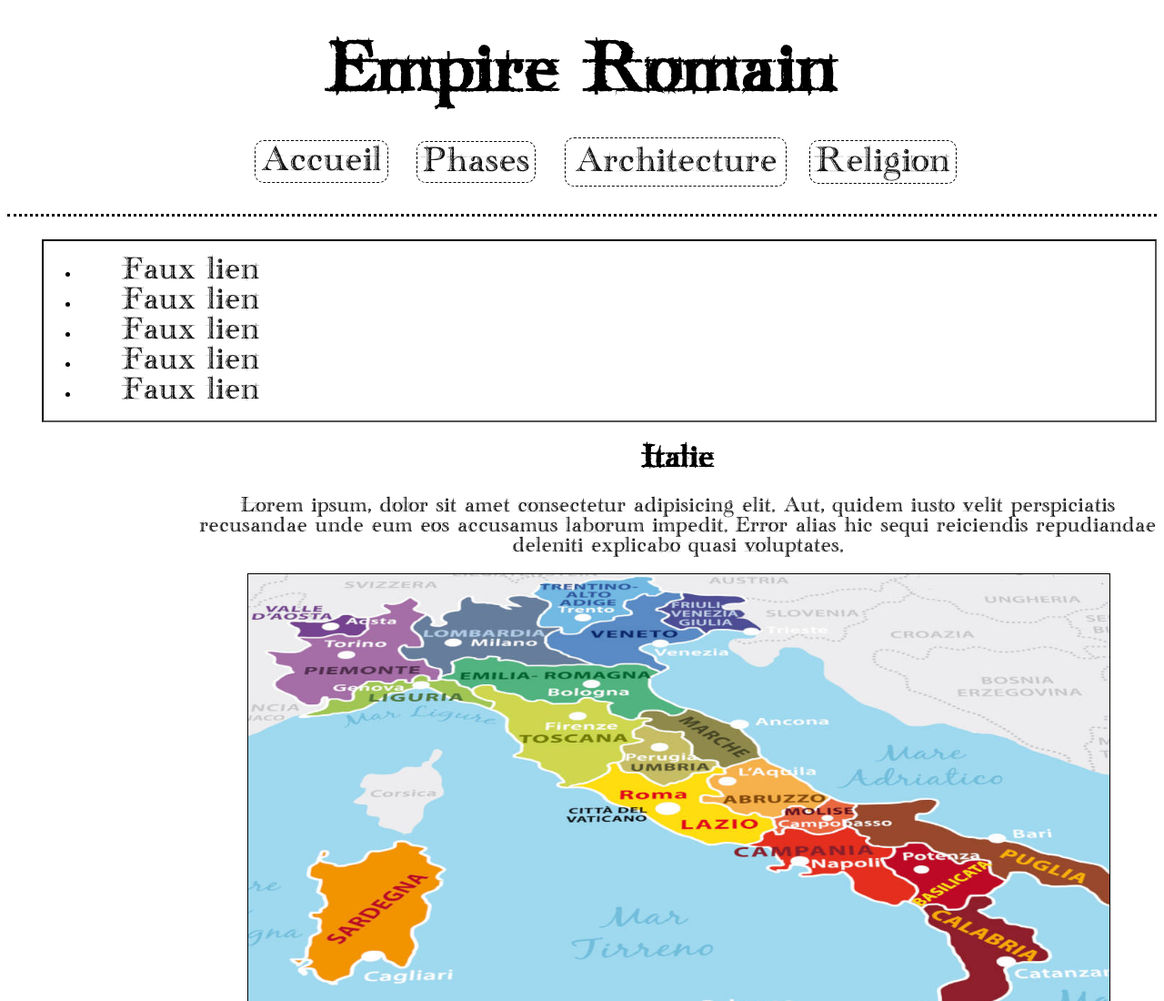
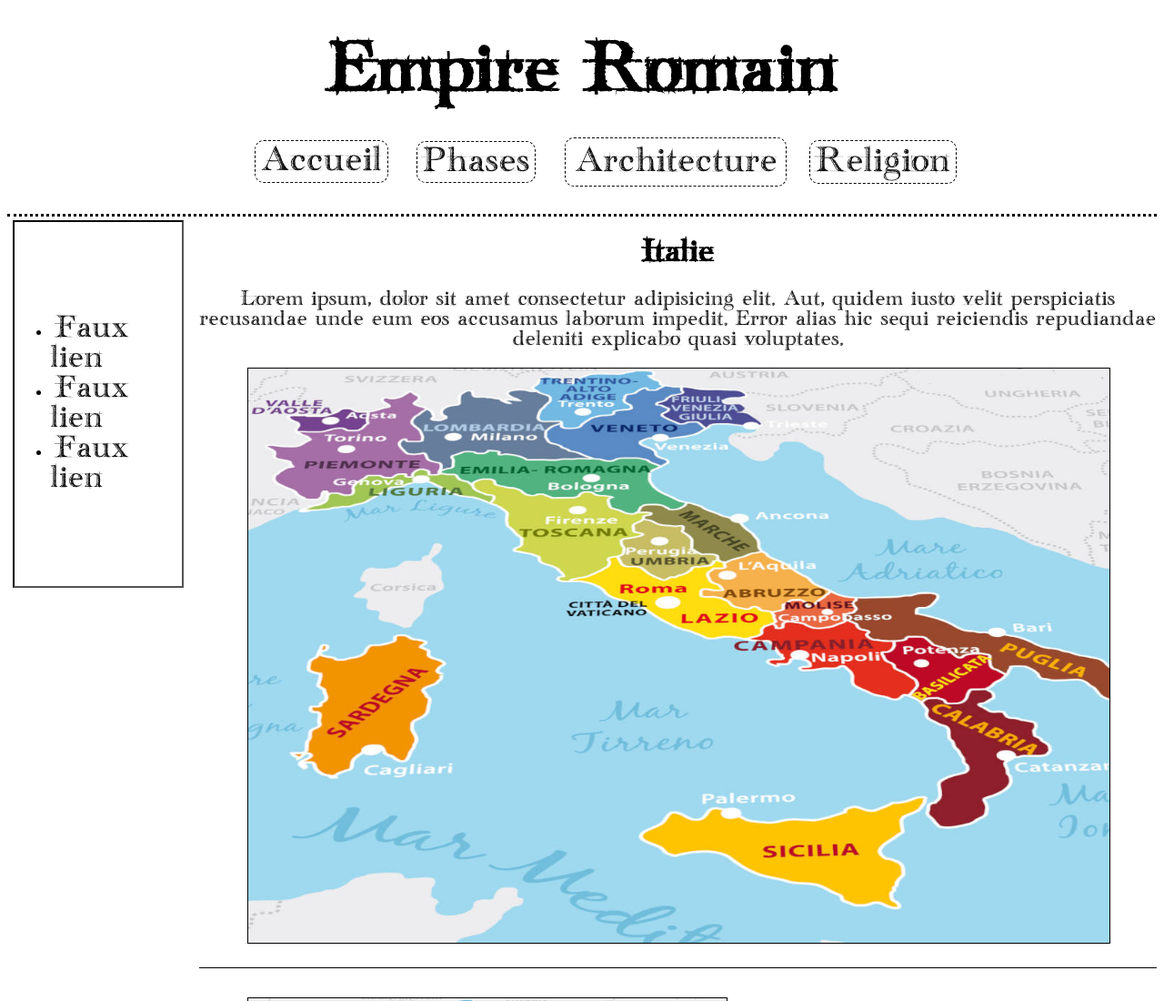
Before and after one commit to Baloo54/Empire_Romain, a plain HTML site: page index.html in a window 1280 px wide. Shown: the top 1100 px of the page at 91% size. Drawn offline with Linux system fonts and the light colour scheme.

Commit message:
div test

```diff
--- a/index.html
+++ b/index.html
@@ -19,15 +19,15 @@
                 <li><a href="pages/rubrique3.html">Religion</a></li>
             </ul>
         </header>
+        <div class="test">
             <nav>
                 <ul>
                     <li><a href="index.html">Faux lien</a></li>
                     <li><a href="index.html">Faux lien</a></li>
                     <li><a href="index.html">Faux lien</a></li>
-                <li><a href="index.html">Faux lien</a></li>
-                <li><a href="index.html">Faux lien</a></li>
                 </ul>
             </nav>
+        </div>
         <div class="principale">
 
             <article class="article3">
```
Lines whose indentation alone changed are shown as unchanged.
